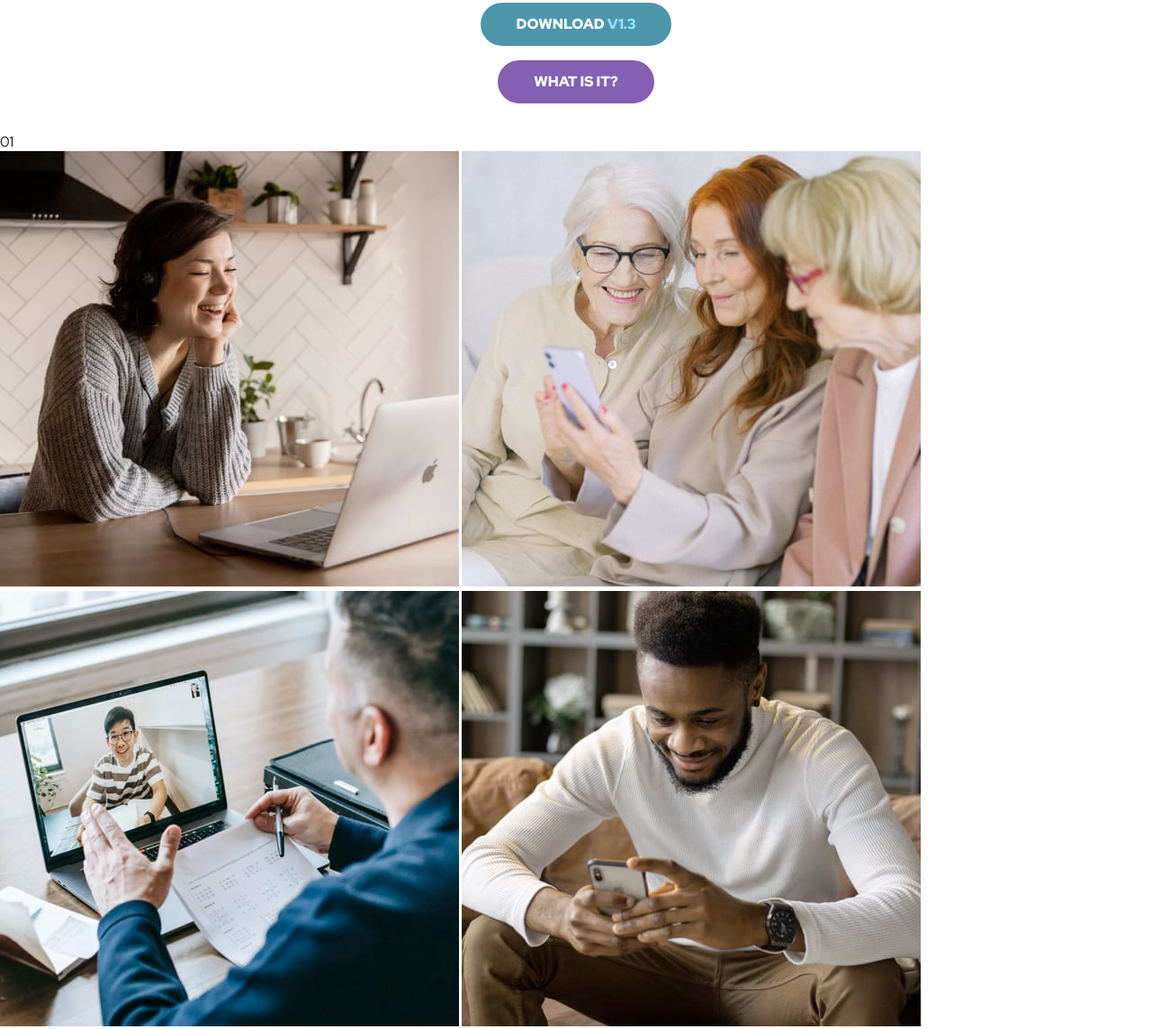
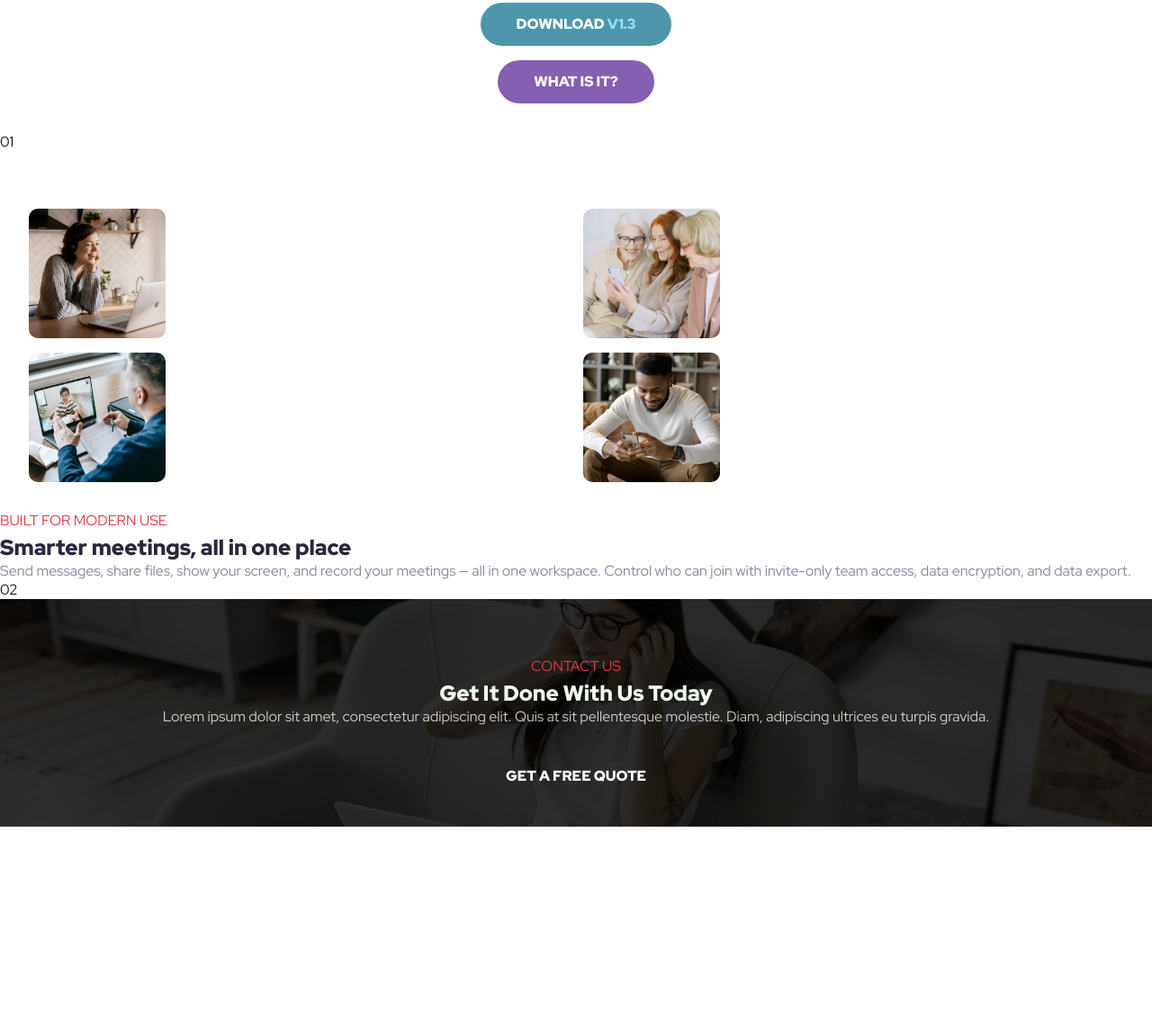
Before and after one commit to jkaps9/meet-landing-page, a website built with webpack: page src/template.html in a window 1280 px wide. Shown: the part 435-1579 px from the top of the page at 90% size. After the commit the page ends 1354 px from the top, so only its background shows below. Built offline with nearby package versions, Linux system fonts and the light colour scheme.

Commit message:
style image collage

```diff
--- a/src/critical.css
+++ b/src/critical.css
@@ -14,7 +14,7 @@
   #hero {
     /* Centers button */
     text-align: center;
-    padding: 4rem 2rem 2rem;
+    padding: var(--section-padding);
 
     .container {
       width: 100%;
--- a/src/local.css
+++ b/src/local.css
@@ -11,7 +11,6 @@
 /*    SIDE BY SIDE     */
 /* ******************* */
 
-@media only screen and (min-width: 0rem) {
 #side-by-side,
 #side-by-side-reverse {
   background-color: transparent;
@@ -47,7 +46,6 @@
     border: 1px solid gray;
   }
 }
-}
 
 /* Desktop - 1024px */
 @media only screen and (min-width: 64rem) {
@@ -60,3 +58,23 @@
     }
   }
 }
+
+/* ******************* */
+/*       COLLAGE       */
+/* ******************* */
+
+.collage {
+  padding: var(--section-padding);
+
+  .container {
+    display: grid;
+    grid-template-columns: repeat(2, 1fr);
+    gap: 1rem;
+  }
+
+  img {
+    height: 144px;
+    width: auto;
+    border-radius: 10px;
+  }
+}
--- a/src/root.css
+++ b/src/root.css
@@ -51,8 +51,8 @@
   --body-font-size: 1rem;
 
   --header-logo-scale-factor: 186; /* decreasing/increasing this value will decrease/increase max size of the header logo */
-  /* 60px - 100px top and bottom */
-  --section-padding: clamp(3.75rem, 7.82vw, 6.25rem) 1rem;
+
+  --section-padding: 4rem 2rem 2rem;
   --section-max-width: 1100; /*do not include units*/
 }
 
```
Lines whose indentation alone changed are shown as unchanged.
